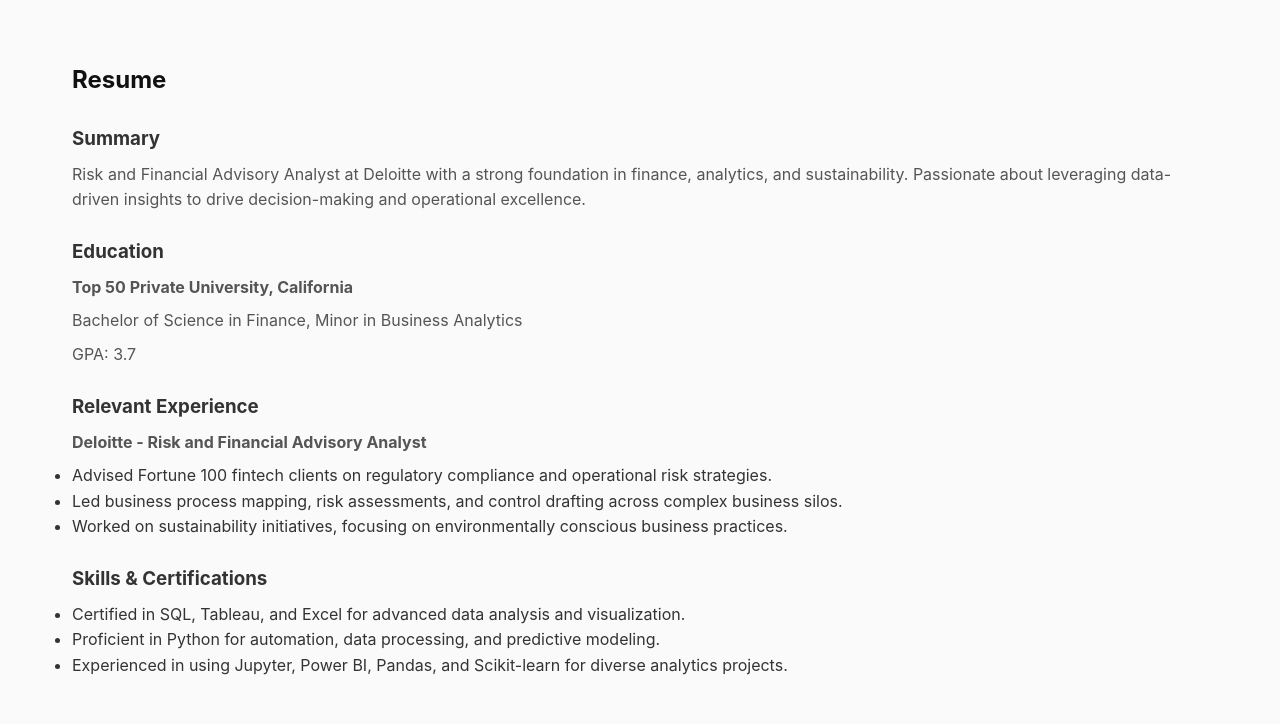
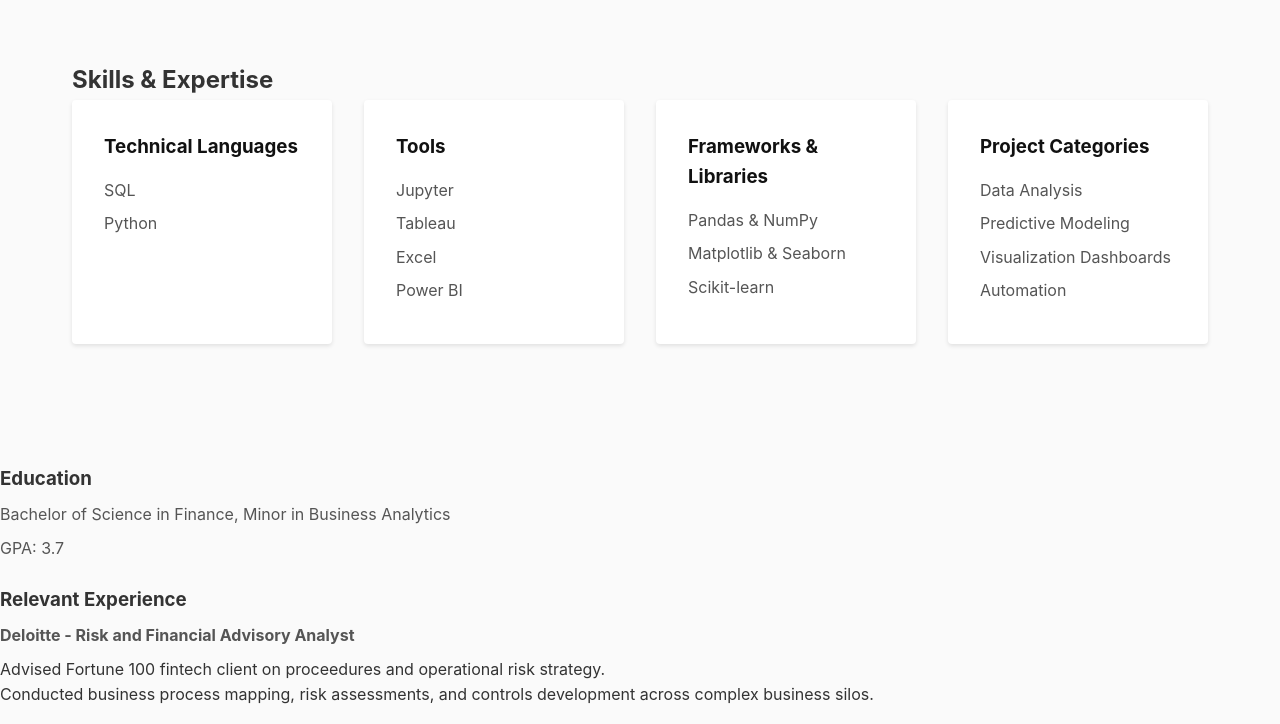
Before and after one commit to tatum-diemer/portfolio, a plain HTML site: page about.html in a window 1280 px wide. Shown: the part 456-1180 px from the top of the page. Drawn offline with Linux system fonts and the light colour scheme.

Commit message:
Update about.html

```diff
--- a/about.html
+++ b/about.html
@@ -154,34 +154,7 @@
             </div>
         </section>
 
-        <section class="resume-section">
-            <h2>Resume</h2>
-
-            <h3>Summary</h3>
-            <p>Risk and Financial Advisory Analyst at Deloitte with a strong foundation in finance, analytics, and sustainability. Passionate about leveraging data-driven insights to drive decision-making and operational excellence.</p>
-
-            <h3>Education</h3>
-            <p><strong>Top 50 Private University, California</strong></p>
-            <p>Bachelor of Science in Finance, Minor in Business Analytics</p>
-            <p>GPA: 3.7</p>
-
-            <h3>Relevant Experience</h3>
-            <p><strong>Deloitte - Risk and Financial Advisory Analyst</strong></p>
-            <ul>
-                <li>Advised Fortune 100 fintech clients on regulatory compliance and operational risk strategies.</li>
-                <li>Led business process mapping, risk assessments, and control drafting across complex business silos.</li>
-                <li>Worked on sustainability initiatives, focusing on environmentally conscious business practices.</li>
-            </ul>
-
-            <h3>Skills & Certifications</h3>
-            <ul>
-                <li>Certified in SQL, Tableau, and Excel for advanced data analysis and visualization.</li>
-                <li>Proficient in Python for automation, data processing, and predictive modeling.</li>
-                <li>Experienced in using Jupyter, Power BI, Pandas, and Scikit-learn for diverse analytics projects.</li>
-            </ul>
-        </section>
-
-        <section class="skills-section">
+   <section class="skills-section">
             <h2>Skills & Expertise</h2>
             <div class="skills-grid">
                 <div class="skill-category">
@@ -220,5 +193,23 @@
             </div>
         </section>
     </div>
+
+        <section class="resume-section">
+
+            <h3>Education</h3>
+            <p>Bachelor of Science in Finance, Minor in Business Analytics</p>
+            <p>GPA: 3.7</p>
+
+            <h3>Relevant Experience</h3>
+            <p><strong>Deloitte - Risk and Financial Advisory Analyst</strong></p>
+            <ul>
+                <li>Advised Fortune 100 fintech client on proceedures and operational risk strategy.</li>
+                <li>Conducted business process mapping, risk assessments, and controls development across complex business silos.</li>
+            </ul>
+
+
+        </section>
+
+
 </body>
 </html>
```
